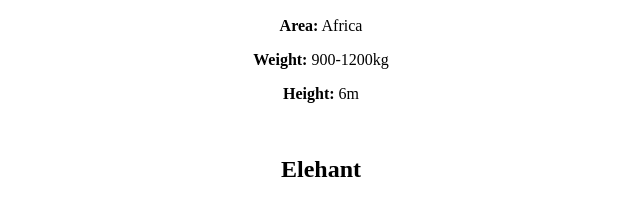
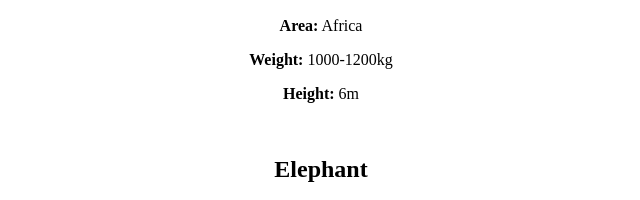
Before and after one commit to Joweroony/practos-gitbash, a plain HTML site: page index.html in a window 1280 px wide. Shown: the part 594-794 px from the top of the page, 319-959 px from the left. Drawn offline with Linux system fonts and the light colour scheme.

Commit message:
second commit

```diff
--- a/index.html
+++ b/index.html
@@ -21,11 +21,11 @@
     <h2>Giraffe</h2>
     <img src="pictures/giraffe.jpg">
     <p><b>Area:</b> Africa</p>
-    <p><b>Weight:</b> 900-1200kg</p>
+    <p><b>Weight:</b> 1000-1200kg</p>
     <p><b>Height:</b> 6m</p>
     <br>
 
-    <h2>Elehant</h2>
+    <h2>Elephant</h2>
     <img width=350px src="pictures/elephant.jpg">
     <p><b>Area:</b> Africa, Asia</p>
     <p><b>Weight:</b> 4000-7000kg</p>
```
